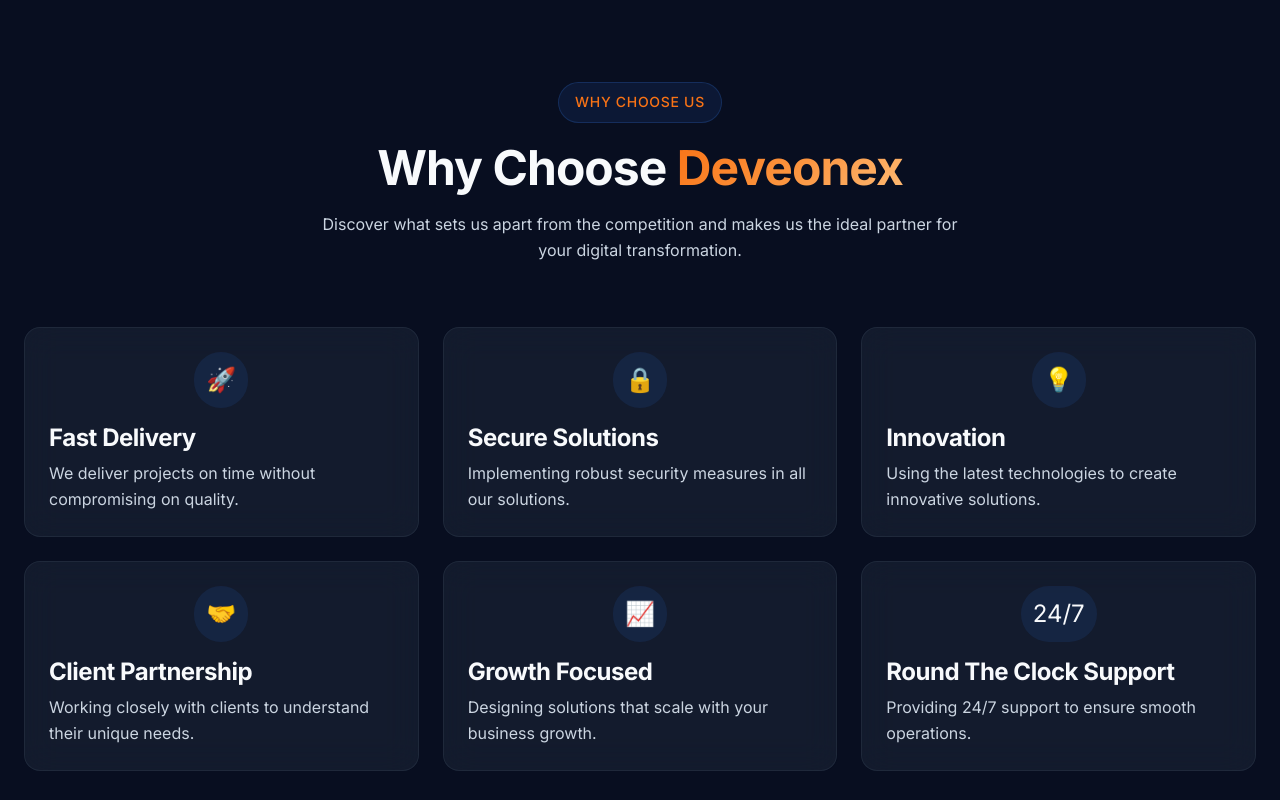
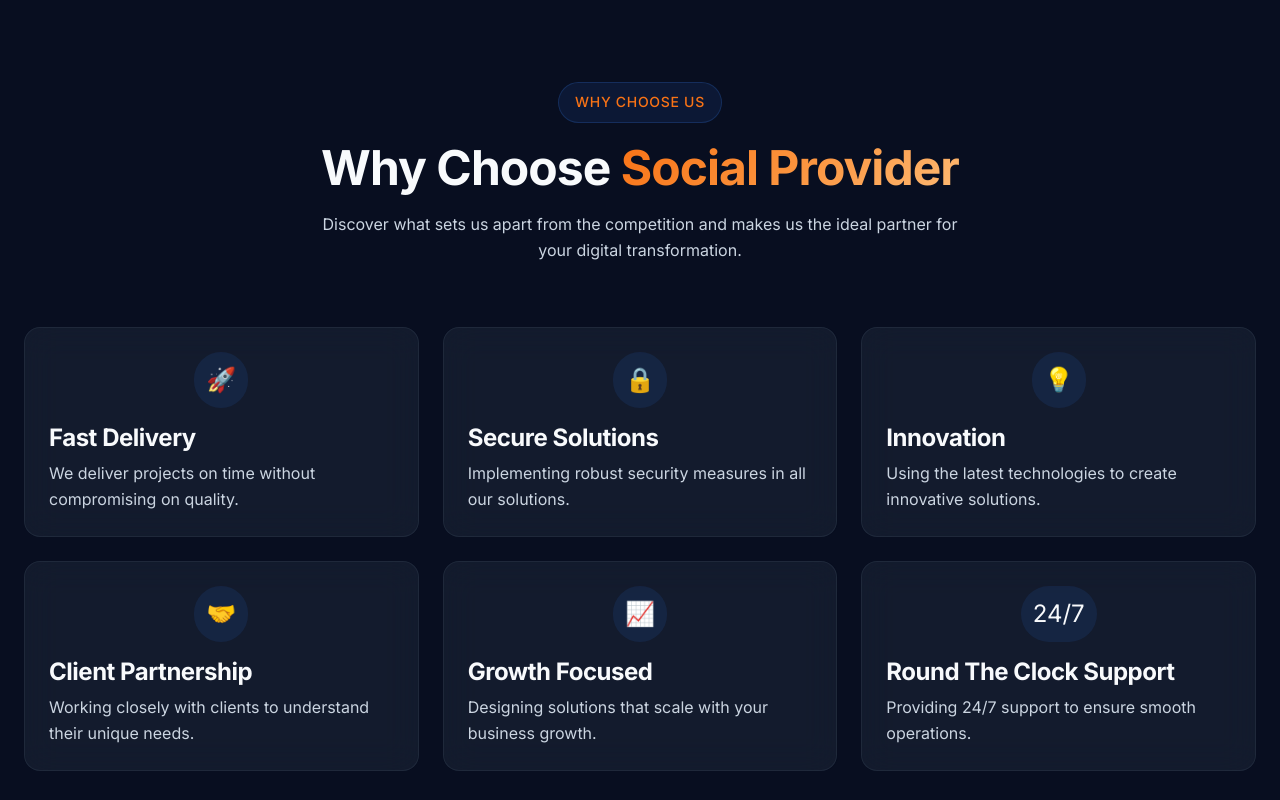
Before and after one commit to Ahmad25908/client, a Next.js app: page /about in a window 1280 px wide. Shown: the part 1240-2040 px from the top of the page. Built offline with nearby package versions, Linux system fonts and the light colour scheme.

Commit message:
Feature: Updated all instances of Deveonex to Social Provider throughout the website

```diff
--- a/next.config.ts
+++ b/next.config.ts
@@ -5,7 +5,7 @@
     remotePatterns: [
       {
         protocol: 'https',
-        hostname: 'deveonex.com',
+        hostname: 'socialprovider.com',
       },
       {
         protocol: 'http',
--- a/src/app/about/page.tsx
+++ b/src/app/about/page.tsx
@@ -52,7 +52,7 @@
 
       <Navigation />
       <main>
-        <UniversalBanner title="About Deveonex" />
+        <UniversalBanner title="About Social Provider" />
         <AboutComponent />
         <WhyChooseUs />
         <Process />
--- a/src/app/blog/[id]/page.tsx
+++ b/src/app/blog/[id]/page.tsx
@@ -112,12 +112,12 @@
                                     </p>
 
                                     <p>
-                                        At Deveonex, we take pride in developing innovative solutions that not only meet today's demands but also prepare businesses for tomorrow. From AI-powered applications to cloud-based platforms, our solutions are built with scalability and adaptability in mind.
+                                        At Social Provider, we take pride in developing innovative solutions that not only meet today's demands but also prepare businesses for tomorrow. From AI-powered applications to cloud-based platforms, our solutions are built with scalability and adaptability in mind.
                                     </p>
 
                                     <h3>Key Drivers of Innovation</h3>
                                     <p>
-                                        By combining creativity with technical expertise, we help industries unlock new opportunities and stay ahead of competitors. The future belongs to those who innovate, and at Deveonex, we make that future possible.
+                                        By combining creativity with technical expertise, we help industries unlock new opportunities and stay ahead of competitors. The future belongs to those who innovate, and at Social Provider, we make that future possible.
                                     </p>
 
                                     <p>
@@ -173,7 +173,7 @@
                                     </p>
 
                                     <p>
-                                        At Deveonex, our technology consultancy services are designed to bridge the gap between business vision and technological implementation. We help organizations navigate the complexities of digital transformation while maximizing ROI and minimizing risks.
+                                        At Social Provider, our technology consultancy services are designed to bridge the gap between business vision and technological implementation. We help organizations navigate the complexities of digital transformation while maximizing ROI and minimizing risks.
                                     </p>
 
                                     <h3>Strategic Technology Planning</h3>
@@ -234,7 +234,7 @@
                                     </p>
 
                                     <p>
-                                        At Deveonex, we specialize in creating custom software solutions that grow with your business. Our approach combines deep industry knowledge with cutting-edge technology to deliver applications that drive efficiency, productivity, and growth.
+                                        At Social Provider, we specialize in creating custom software solutions that grow with your business. Our approach combines deep industry knowledge with cutting-edge technology to deliver applications that drive efficiency, productivity, and growth.
                                     </p>
 
                                     <h3>Advantages of Custom Software</h3>
--- a/src/app/layout.tsx
+++ b/src/app/layout.tsx
@@ -2,7 +2,7 @@
 import "./globals.css";
 
 export const metadata: Metadata = {
-  title: "Deveonex | Premium IT Solutions & Software Development",
+  title: "Social Provider | Premium IT Solutions & Software Development",
   description: "Selecting the finest IT service provider. We deliver exceptional web, app, and software development with cutting-edge AI and digital marketing solutions.",
   keywords: "IT services, software development, web development, app development, AI, machine learning, digital marketing",
 };
--- a/src/app/privacy-policy/page.tsx
+++ b/src/app/privacy-policy/page.tsx
@@ -31,7 +31,7 @@
 
               <h2 className="text-xl font-semibold mt-8 mb-4">Introduction</h2>
               <p className="mb-4">
-                Deveonex ("us", "we", or "our") operates the deveonex.com website (the "Service").
+                Social Provider ("us", "we", or "our") operates the socialprovider.com website (the "Service").
                 This page informs you of our policies regarding the collection, use, and disclosure
                 of personal data when you use our Service and the choices you have associated with that data.
               </p>
@@ -69,7 +69,7 @@
 
               <h2 className="text-xl font-semibold mt-8 mb-4">Use of Data</h2>
               <p className="mb-4">
-                Deveonex uses the collected data for various purposes:
+                Social Provider uses the collected data for various purposes:
               </p>
               <ul className="list-disc pl-6 mb-4">
                 <li>To provide and maintain our Service</li>
@@ -109,7 +109,7 @@
                 If you have any questions about this Privacy Policy, please contact us:
               </p>
               <ul className="list-disc pl-6 mb-8">
-                <li>By email: info@deveonex.com</li>
+                <li>By email: info@socialprovider.com</li>
               </ul>
             </div>
           </div>
--- a/src/app/terms-of-service/page.tsx
+++ b/src/app/terms-of-service/page.tsx
@@ -31,50 +31,50 @@
 
               <h2 className="text-xl font-semibold mt-8 mb-4">Introduction</h2>
               <p className="mb-4">
-                Welcome to Deveonex. These terms and conditions outline the rules and regulations
-                for the use of Deveonex's Website, located at deveonex.com.
+                Welcome to Social Provider. These terms and conditions outline the rules and regulations
+                for the use of Social Provider's Website, located at socialprovider.com.
               </p>
               <p className="mb-4">
                 By accessing this website we assume you accept these terms and conditions. Do not
-                continue to use Deveonex if you do not agree to take all of the terms and conditions
+                continue to use Social Provider if you do not agree to take all of the terms and conditions
                 stated on this page.
               </p>
 
               <h2 className="text-xl font-semibold mt-8 mb-4">Intellectual Property</h2>
               <p className="mb-4">
-                Unless otherwise stated, Deveonex and/or its licensors own the intellectual property
-                rights for all material on Deveonex. All intellectual property rights are reserved.
-                You may access this from Deveonex for your own personal use subjected to restrictions
+                Unless otherwise stated, Social Provider and/or its licensors own the intellectual property
+                rights for all material on Social Provider. All intellectual property rights are reserved.
+                You may access this from Social Provider for your own personal use subjected to restrictions
                 set in these terms and conditions.
               </p>
               <p className="mb-4">
                 You must not:
               </p>
               <ul className="list-disc pl-6 mb-4">
-                <li>Republish material from Deveonex</li>
-                <li>Sell, rent or sub-license material from Deveonex</li>
-                <li>Reproduce, duplicate or copy material from Deveonex</li>
-                <li>Redistribute content from Deveonex</li>
+                <li>Republish material from Social Provider</li>
+                <li>Sell, rent or sub-license material from Social Provider</li>
+                <li>Reproduce, duplicate or copy material from Social Provider</li>
+                <li>Redistribute content from Social Provider</li>
               </ul>
 
               <h2 className="text-xl font-semibold mt-8 mb-4">User Responsibilities</h2>
               <p className="mb-4">
                 In these terms and conditions, "Your Content" shall mean any audio, video text,
                 images or other material you choose to display on this Website. By displaying
-                Your Content, you grant Deveonex a non-exclusive, worldwide irrevocable,
+                Your Content, you grant Social Provider a non-exclusive, worldwide irrevocable,
                 sub-licensable license to reproduce, adapt, publish, translate and distribute
                 it in any and all media.
               </p>
               <p className="mb-4">
                 Your Content must be your own and must not be invading any third-party's rights.
-                Deveonex reserves the right to remove any of Your Content from this Website at any time.
+                Social Provider reserves the right to remove any of Your Content from this Website at any time.
               </p>
 
               <h2 className="text-xl font-semibold mt-8 mb-4">Limitations of Liability</h2>
               <p className="mb-4">
-                In no event shall Deveonex, nor any of its officers, directors and employees,
+                In no event shall Social Provider, nor any of its officers, directors and employees,
                 be held liable for anything arising out of or in any way connected with your use
-                of this Website whether such liability is under contract.  Deveonex, including
+                of this Website whether such liability is under contract.  Social Provider, including
                 its officers, directors and employees shall not be held liable for any indirect,
                 consequential or special liability arising out of or in any way related to your
                 use of this Website.
@@ -99,7 +99,7 @@
                 If you have any questions about these Terms, please contact us:
               </p>
               <ul className="list-disc pl-6 mb-8">
-                <li>By email: info@deveonex.com</li>
+                <li>By email: info@socialprovider.com</li>
               </ul>
             </div>
           </div>
--- a/src/components/sections/WhyChooseUs.tsx
+++ b/src/components/sections/WhyChooseUs.tsx
@@ -8,7 +8,7 @@
       <div className="section">
         <div className="section-header">
           <span className="section-label">Why Choose Us</span>
-          <h2>Why Choose <span className="gradient-text">Deveonex</span></h2>
+          <h2>Why Choose <span className="gradient-text">Social Provider</span></h2>
           <p className="max-w-2xl mx-auto mt-4">Discover what sets us apart from the competition and makes us the ideal partner for your digital transformation.</p>
         </div>
         <div className="grid grid-cols-1 md:grid-cols-2 lg:grid-cols-3 gap-6">
--- a/src/lib/data.ts
+++ b/src/lib/data.ts
@@ -56,9 +56,9 @@
 
 // Testimonials data
 export const testimonials = [
-  { name: "Sarah Johnson", role: "CEO, TechStart", quote: "Deveonex transformed our digital presence. Their expertise and dedication exceeded our expectations. The team delivered a solution that not only met our requirements but also provided scalability for future growth. Their ongoing support has been exceptional.", avatar: "SJ", rating: 5 },
-  { name: "Ahmed Khan", role: "Operations Manager, GlobalCorp", quote: "Working with Deveonex was a game-changer for our business. They understood our complex requirements and delivered a robust solution ahead of schedule. Their attention to detail and proactive communication made the entire process seamless.", avatar: "AK", rating: 5 },
-  { name: "Emily Carter", role: "Founder, StartupHub", quote: "As a startup, we needed a partner who could work within our budget while delivering quality results. Deveonex exceeded our expectations with their innovative approach and commitment to our success. Highly recommend their services!", avatar: "EC", rating: 5 },
+  { name: "Sarah Johnson", role: "CEO, TechStart", quote: "Social Provider transformed our digital presence. Their expertise and dedication exceeded our expectations. The team delivered a solution that not only met our requirements but also provided scalability for future growth. Their ongoing support has been exceptional.", avatar: "SJ", rating: 5 },
+  { name: "Ahmed Khan", role: "Operations Manager, GlobalCorp", quote: "Working with Social Provider was a game-changer for our business. They understood our complex requirements and delivered a robust solution ahead of schedule. Their attention to detail and proactive communication made the entire process seamless.", avatar: "AK", rating: 5 },
+  { name: "Emily Carter", role: "Founder, StartupHub", quote: "As a startup, we needed a partner who could work within our budget while delivering quality results. Social Provider exceeded our expectations with their innovative approach and commitment to our success. Highly recommend their services!", avatar: "EC", rating: 5 },
 ];
 
 // Blog Posts data
```
Also changed, not shown: 1 other file (tests, documents, lock files or other folders).
